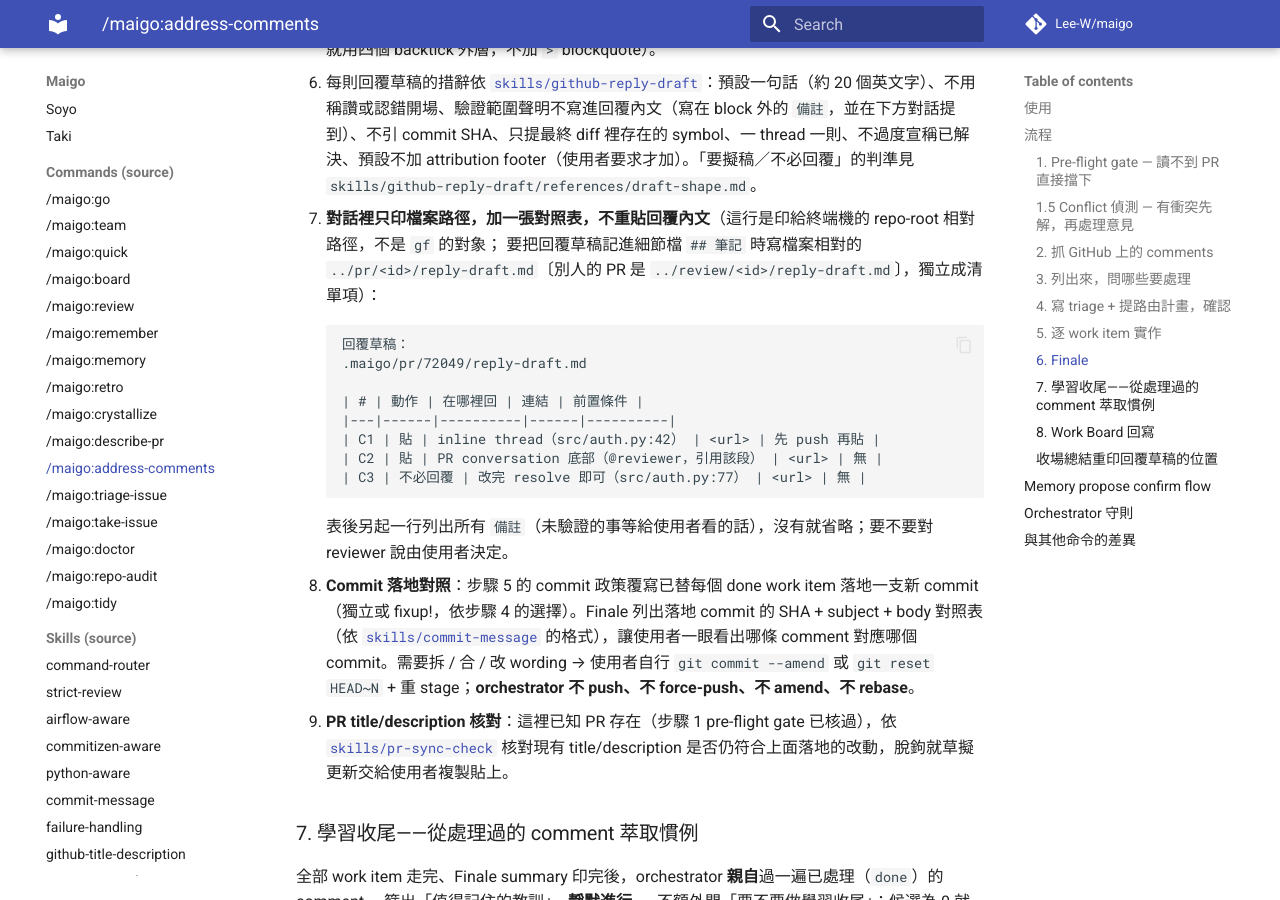
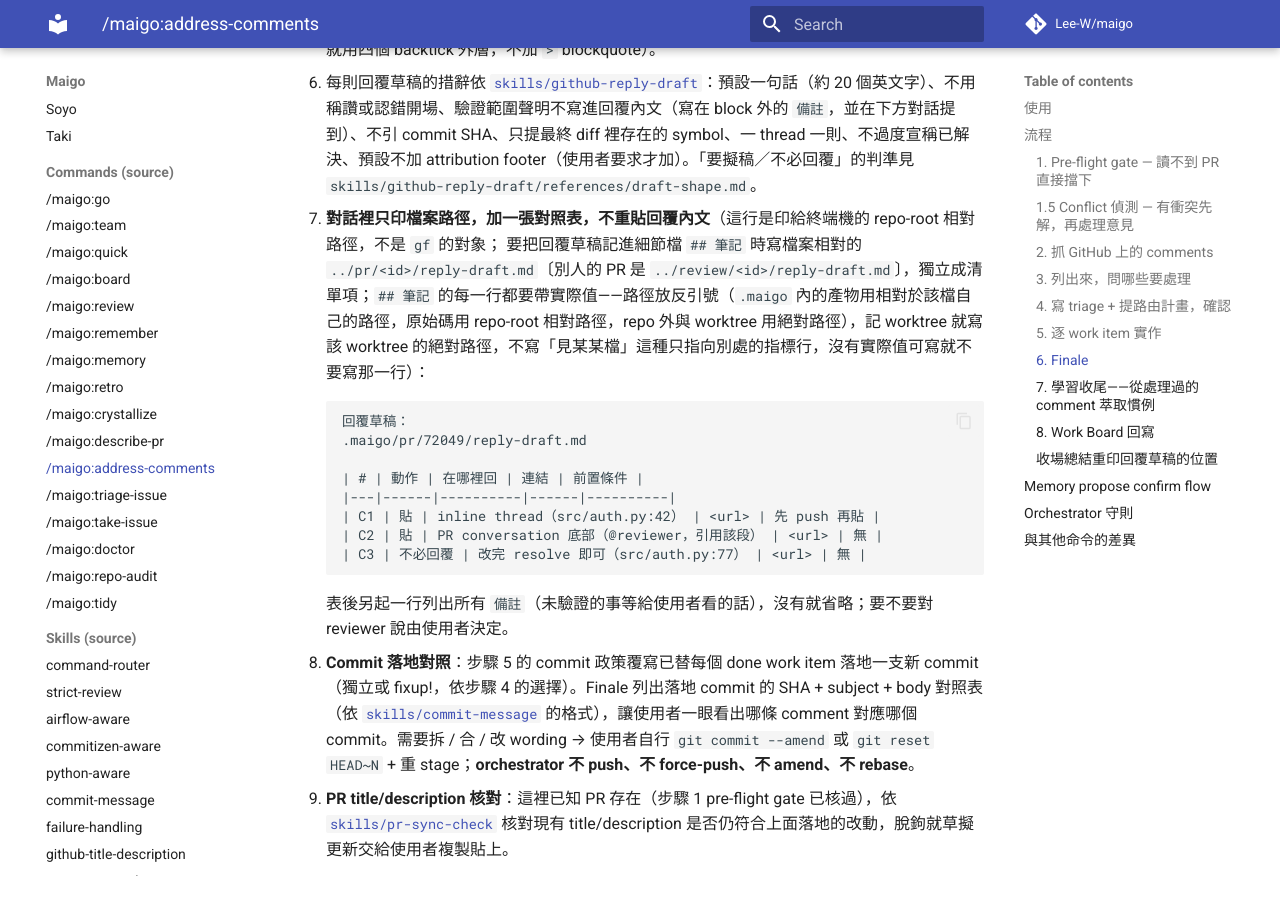
Before and after one commit to Lee-W/maigo, an MkDocs documentation site: the page built from docs/commands/address-comments.md, in a window 1280 px wide and 900 px high, scrolled down 9966 px. Built offline with MkDocs 1.6.1 and Material for MkDocs 9.7.7, drawn with Linux system fonts in a browser that asks for light colours; comment, search, counter and statistics services are not loaded.

Commit message:
fix(skills): require every line under a detail file's notes section to carry its actual value, not a pointer to another file
A notes line like "Worktree: see the triage file" gives the reader nothing to act on. State in the work-board hard rules and in the address-comments and review note-writing steps that each notes line carries the real value (full path in backticks, absolute worktree path) or is not written.

````diff
--- a/commands/address-comments.md
+++ b/commands/address-comments.md
@@ -278,7 +278,7 @@ triage 檔全欄位骨架（selected 意見 + work items）與路由判斷表（
      （內文若可能含三個 backtick 就用四個 backtick 外層，不加 `>` blockquote）。
    - 每則回覆草稿的措辭依 [`skills/github-reply-draft`](https://github.com/Lee-W/maigo/blob/main/skills/github-reply-draft/SKILL.md)：預設一句話（約 20 個英文字）、不用稱讚或認錯開場、驗證範圍聲明不寫進回覆內文（寫在 block 外的 `備註`，並在下方對話提到）、不引 commit SHA、只提最終 diff 裡存在的 symbol、一 thread 一則、不過度宣稱已解決、預設不加 attribution footer（使用者要求才加）。「要擬稿／不必回覆」的判準見 `skills/github-reply-draft/references/draft-shape.md`。
    - **對話裡只印檔案路徑，加一張對照表，不重貼回覆內文**（這行是印給終端機的 repo-root 相對路徑，不是 `gf` 的對象；
-     要把回覆草稿記進細節檔 `## 筆記` 時寫檔案相對的 `../pr/<id>/reply-draft.md`〔別人的 PR 是 `../review/<id>/reply-draft.md`〕，獨立成清單項）：
+     要把回覆草稿記進細節檔 `## 筆記` 時寫檔案相對的 `../pr/<id>/reply-draft.md`〔別人的 PR 是 `../review/<id>/reply-draft.md`〕，獨立成清單項；`## 筆記` 的每一行都要帶實際值——路徑放反引號（`.maigo` 內的產物用相對於該檔自己的路徑，原始碼用 repo-root 相對路徑，repo 外與 worktree 用絕對路徑），記 worktree 就寫該 worktree 的絕對路徑，不寫「見某某檔」這種只指向別處的指標行，沒有實際值可寫就不要寫那一行）：
 
      ```
      回覆草稿：
````
Also changed, not shown: commands/review.md (+1 -1 lines), skills/work-board/SKILL.md (+1 -0 lines).
